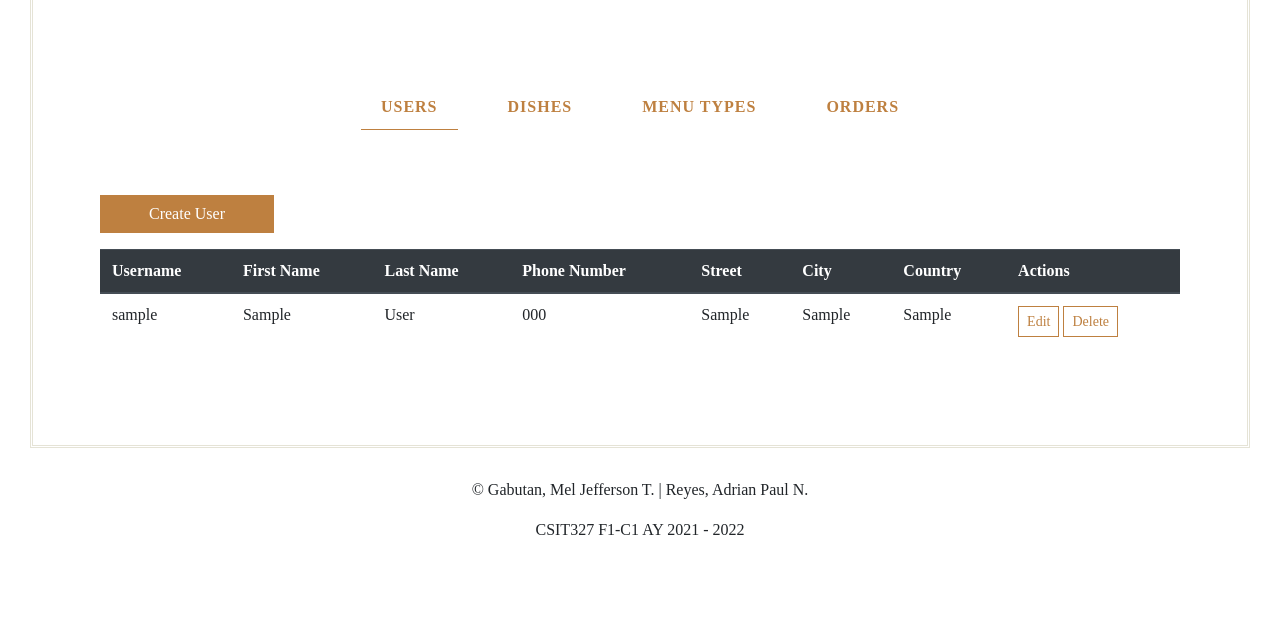
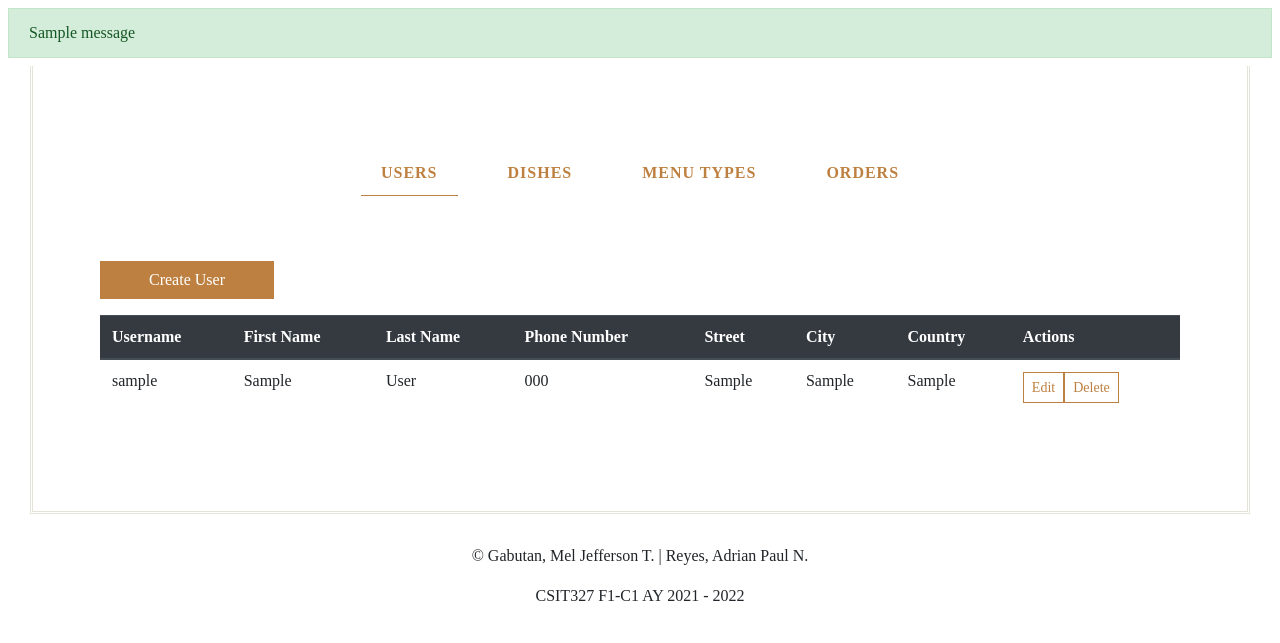
Before and after one commit to adiboii/RedBird, a Django app: page /dashboard in a window 1280 px wide. Shown: the part 73-716 px from the top of the page. Run offline with Django 3.2, Linux system fonts and the light colour scheme; tables that the repository leaves empty hold one stand-in row (values such as "Sample post"); one stand-in notice (Sample message) is shown; some libraries are stand-ins or nearby versions; some web fonts are replaced.

Commit message:
Updated Form Validation and Delete Functions

```diff
--- a/RBApp/templates/Dashboard.html
+++ b/RBApp/templates/Dashboard.html
@@ -23,6 +23,7 @@
 {% endblock footerinclude %}
 
 {% block content %}
+
     <nav class="navbar navbar-expand-md navbar-light fixed-top bg-white"> <a class="navbar-brand" href="./index"><img src="{% static 'RBApp/img/Logos/logo.png'%}"></a>
             <button
             class="navbar-toggler" type="button" data-toggle="collapse" data-target="#navbarsExampleDefault"
@@ -42,6 +43,7 @@
                     class="btn btn-outline-dark">Login</a>
                 </div>
     </nav>
+    {% include 'messages.html' %}
     <div class="maincontent">
         <div class="container">
             <section id="menu">
@@ -81,8 +83,9 @@
                                             <td>{{user.city}}</td>
                                             <td>{{user.country}}</td>
                                             <td>
-                                                <button class="btn btn-sm btn-outline-primary my-cart-btn" type="submit" name="edit">Edit</button>
-                                                <button class="btn btn-sm btn-outline-primary my-cart-btn" type="submit" name="Delete">Delete</button>
+                                                <a href="/delete/{{user.username}}" class="btn btn-sm btn-outline-primary my-cart-btn">Edit</button>
+                                                    <span></span>
+                                                <a href="/delete/{{user.username}}" class="btn btn-sm btn-outline-primary my-cart-btn">Delete</button>
                                             </td>
                                         {% endfor %}
                                     </tbody>
@@ -111,8 +114,8 @@
                                             <td>{{dish.price}}</td>
                                             <td>{{dish.description}}</td>
                                             <td>
-                                                <button class="btn btn-sm btn-outline-primary my-cart-btn" type="submit" name="edit">Edit</button>
-                                                <button class="btn btn-sm btn-outline-primary my-cart-btn" type="submit" name="Delete">Delete</button>
+                                                <a href="/delete_dish/{{dish.dish_id}}" class="btn btn-sm btn-outline-primary my-cart-btn">Edit</button>
+                                                <a href="/delete_dish/{{dish.dish_id}}" class="btn btn-sm btn-outline-primary my-cart-btn">Delete</button>
                                             </td>
                                         {% endfor %}
                                     </tbody>
@@ -140,8 +143,8 @@
                                             <td>{{type.name}}</td>
                                             <td>{{type.description}}</td>
                                             <td>
-                                                <button class="btn btn-sm btn-outline-primary my-cart-btn" type="submit" name="edit">Edit</button>
-                                                <button class="btn btn-sm btn-outline-primary my-cart-btn" type="submit" name="Delete">Delete</button>
+                                                <a href="/delete_dish/{{dish.dish_id}}" class="btn btn-sm btn-outline-primary my-cart-btn">Edit</button>
+                                                <a href="/delete_menu_type/{{type.type_id}}" class="btn btn-sm btn-outline-primary my-cart-btn">Delete</button>
                                             </td>
                                         {% endfor %}
                                     </tbody>
@@ -155,6 +158,13 @@
         </div>
     </div>
 
+    <script>
+        setTimeout(function(){
+            if($('msg').length > 0) {
+                $('msg').remove();
+            }
+        }, 2000)
+    </script>
 
     <script src="{% static 'RBApp/js/mycart.js'%}"></script>
     <script src="{% static 'RBApp/js/mycart-custom.js'%}"></script>
--- /dev/null
+++ b/RBApp/templates/messages.html
@@ -0,0 +1,7 @@
+{% if messages %}
+    {% for message in messages %}
+        <div class="alert alert-{{ message.tags }} m-2" id="msg" role="alert">
+            {{message}}
+        </div>
+    {% endfor %}
+{% endif %}
--- a/RBApp/urls.py
+++ b/RBApp/urls.py
@@ -27,4 +27,7 @@ urlpatterns = [
     path('add-user', views.UserFormView.as_view(), name="my_userform_view"),
     path('add-dish', views.DishFormView.as_view(), name="my_dishform_view"),
     path('add-menutype', views.MenuTypeFormView.as_view(), name="my_menutypeform_view"),
+    path('delete/<str:username>', views.delete_user),
+    path('delete_dish/<int:dish_id>', views.delete_dish),
+    path('delete_menu_type/<int:type_id>', views.delete_menu_type),
 ]
--- a/RBApp/views.py
+++ b/RBApp/views.py
@@ -1,10 +1,11 @@
 from django.core.checks import messages
 from django.http import request
-from django.shortcuts import render
+from django.shortcuts import get_object_or_404, render
 from django.views.generic import View
 from .forms import *
 from django.shortcuts import redirect
 from django.shortcuts import render
+from django.contrib import messages
 # Create your views here.
 
 class MyIndexView(View):
@@ -52,23 +53,26 @@ class UserFormView(View):
 
         def post(self, request):
                 form = UserForm(request.POST)
-                if form.is_valid():
-                    fname = request.POST.get("first_name")
-                    lname = request.POST.get("last_name")
-                    uname = request.POST.get("username")
-                    pword = request.POST.get("password")
-                    pNumber = request.POST.get("phone_number")
-                    strt = request.POST.get("street")
-                    cty = request.POST.get("city")
-                    cntry = request.POST.get("country")
-                    form = User(username = uname, password = pword, first_name = fname, last_name = lname, phone_number = pNumber, street = strt, city = cty, country = cntry)
-                    form.save()
+                uname = request.POST.get("username")
+                pNumber = request.POST.get("phone_number")
+                fname = request.POST.get("first_name")
+                lname = request.POST.get("last_name")
+                pword = request.POST.get("password")
+                strt = request.POST.get("street")
+                cty = request.POST.get("city")
+                cntry = request.POST.get("country")
+                if User.objects.filter(username = uname).exists():
+                    messages.error(request, 'Username already exists')
                     return redirect('RBApp:my_dashboard_view')
                 else:
-                    messages.error(request, "Error")
-                    #return redirect('RBApp:my_dashboard_view')
-
-
+                    if str.isnumeric(pNumber):
+                        form = User(username = uname, password = pword, first_name = fname, last_name = lname, phone_number = pNumber, street = strt, city = cty, country = cntry)
+                        form.save()
+                        messages.success(request, "User successfully created.")
+                        return redirect('RBApp:my_dashboard_view')
+                    else:
+                        messages.error(request, 'Phone number must contain numbers only')
+                        return redirect('RBApp:my_dashboard_view')
 
 
 
@@ -77,14 +81,19 @@ class DishFormView(View):
                 return render(request, 'forms/dish-form.html', {})
     def post(self, request):
                 form = DishForm(request.POST)
-                if form.is_valid():
-                    nme = request.POST.get("name")
-                    prce = request.POST.get("price")
-                    dscrptn = request.POST.get("description")
+                nme = request.POST.get("name")
+                prce = request.POST.get("price")
+                temp = prce.replace(".", "")
+                dscrptn = request.POST.get("description")
+                if temp.isnumeric():
                     form = Dish(name = nme, price = prce, description = dscrptn)
                     form.save()
-                    #return render(request, 'forms/user-form.html', {})
+                    messages.success(request, "Dish successfully created.")
                     return redirect('RBApp:my_dashboard_view')
+                else:
+                    messages.error(request, "Price must be positive numbers only")
+                    return redirect('RBApp:my_dashboard_view')
+
 
 
 class MenuTypeFormView(View):
@@ -98,4 +107,20 @@ class MenuTypeFormView(View):
                     form = MenuType(name = nme, description = dscrptn)
                     form.save()
                     #return render(request, 'Dashboard.html', {})
+                    messages.success(request, "Menu Type successfully created.")
                     return redirect('RBApp:my_dashboard_view')
+
+def delete_user(request, username):
+    obj = User.objects.get(username = username)
+    obj.delete()
+    return redirect('RBApp:my_dashboard_view')
+
+def delete_dish(request, dish_id):
+    dish = Dish.objects.get(dish_id = dish_id)
+    dish.delete()
+    return redirect('RBApp:my_dashboard_view')
+
+def delete_menu_type(request, type_id):
+    menu_type = MenuType.objects.get(type_id = type_id)
+    menu_type.delete()
+    return redirect('RBApp:my_dashboard_view')
```
